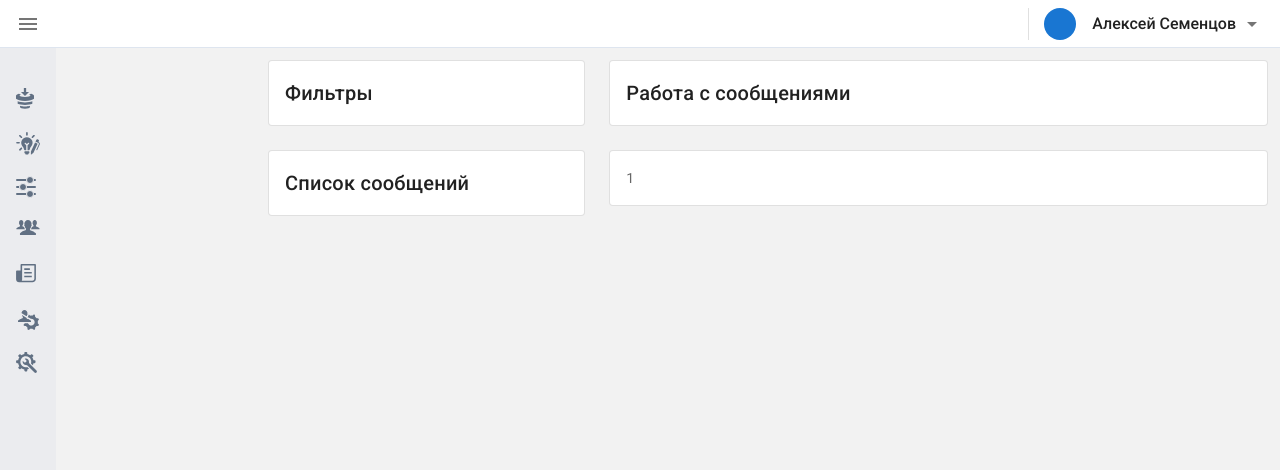
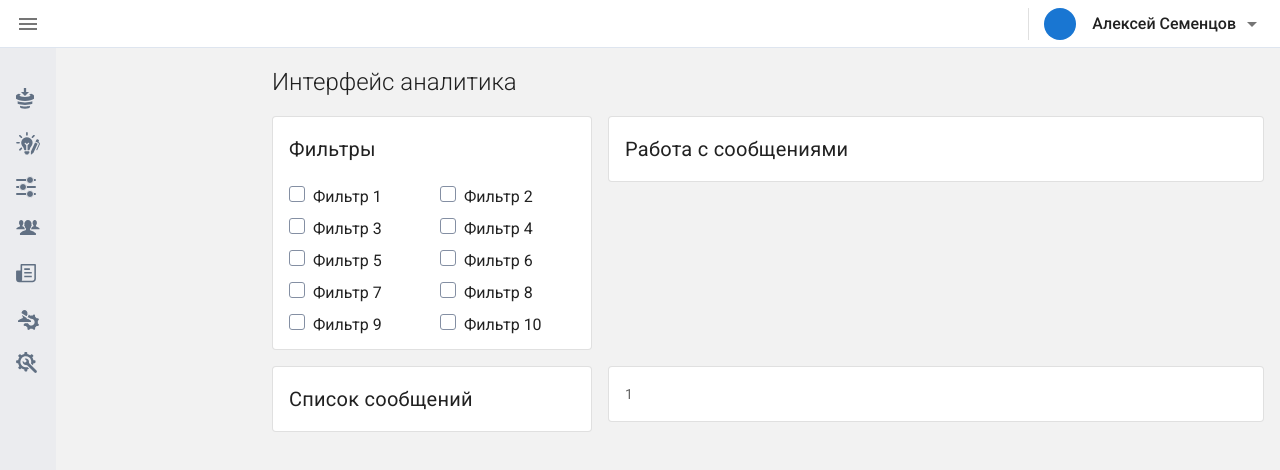
Before and after one commit to semencov-ogievskiq/dialog, a Vue app: page / in a window 1280 px wide. Shown: the top 470 px of the page. Built offline with nearby package versions, Linux system fonts and the light colour scheme.

Commit message:
refactor: Создать компонент Filters

```diff
--- /dev/null
+++ b/src/components/Filters.vue
@@ -0,0 +1,35 @@
+<template>
+    <v-card
+        outlined
+    >
+        <v-card-title class="font-weight-regular pb-2">Фильтры</v-card-title>
+
+        <v-container>
+            <v-row dense>
+                <v-col cols="12" lg="6" v-for="(index, item) in [0,1,2,3,4,5,6,7,8,9]" :key="item" >
+                    <span class="mx-1">
+                        <svg width="16" height="16" viewBox="0 0 16 16" fill="none" xmlns="http://www.w3.org/2000/svg">
+                            <rect x="0.5" y="0.5" width="15" height="15" rx="2.5" fill="white" stroke="#848FA3"/>
+                        </svg>
+                    </span>
+                    <span  class="mx-1">Фильтр {{index+1}}</span>
+                </v-col>
+            </v-row>
+        </v-container>
+
+    </v-card>
+</template>
+
+<script>
+export default {
+    name: 'Filters',
+
+    data: () => ({
+
+    }),
+}
+</script>
+
+<style scoped>
+
+</style>
--- a/src/pages/Index.vue
+++ b/src/pages/Index.vue
@@ -1,13 +1,12 @@
 <template>
-    <v-row>
+    <v-row dense>
+        <v-col cols="12">
+            <h2 class="font-weight-light">Интерфейс аналитика</h2>
+        </v-col>
         <v-col
             cols="4"
         >
-            <v-card
-                outlined
-            >
-                <v-card-title>Фильтры</v-card-title>
-            </v-card>
+            <Filters/>
         </v-col>
         <v-col
             cols="8"
@@ -15,7 +14,7 @@
             <v-card
                 outlined
             >
-                <v-card-title>Работа с сообщениями</v-card-title>
+                <v-card-title class="font-weight-regular">Работа с сообщениями</v-card-title>
             </v-card>
         </v-col>
         <v-col
@@ -24,7 +23,7 @@
             <v-card
                 outlined
             >
-                <v-card-title>Список сообщений</v-card-title>
+                <v-card-title class="font-weight-regular">Список сообщений</v-card-title>
             </v-card>
         </v-col>
         <v-col
@@ -39,12 +38,23 @@
     </v-row>
 </template>
 
+<style scoped>
+    .col {
+        padding: 0.5rem !important;
+    }
+</style>
+
 <script>
-  export default {
-    name: 'Index',
+    import Filters from '../components/Filters.vue'
 
-    data: () => ({
+    export default {
+        name: 'Index',
 
-    }),
-  }
+        data: () => ({
+
+        }),
+        components: {
+            Filters
+        }
+    }
 </script>
```
